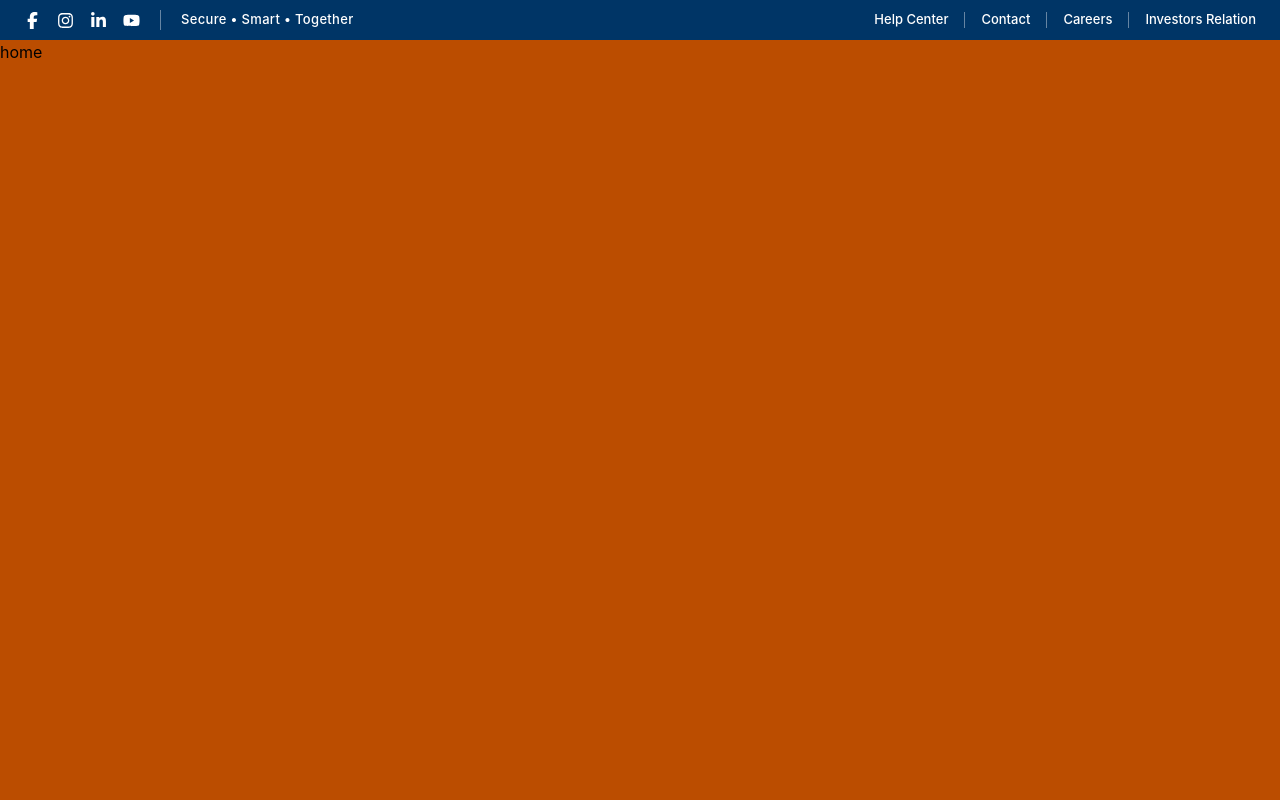
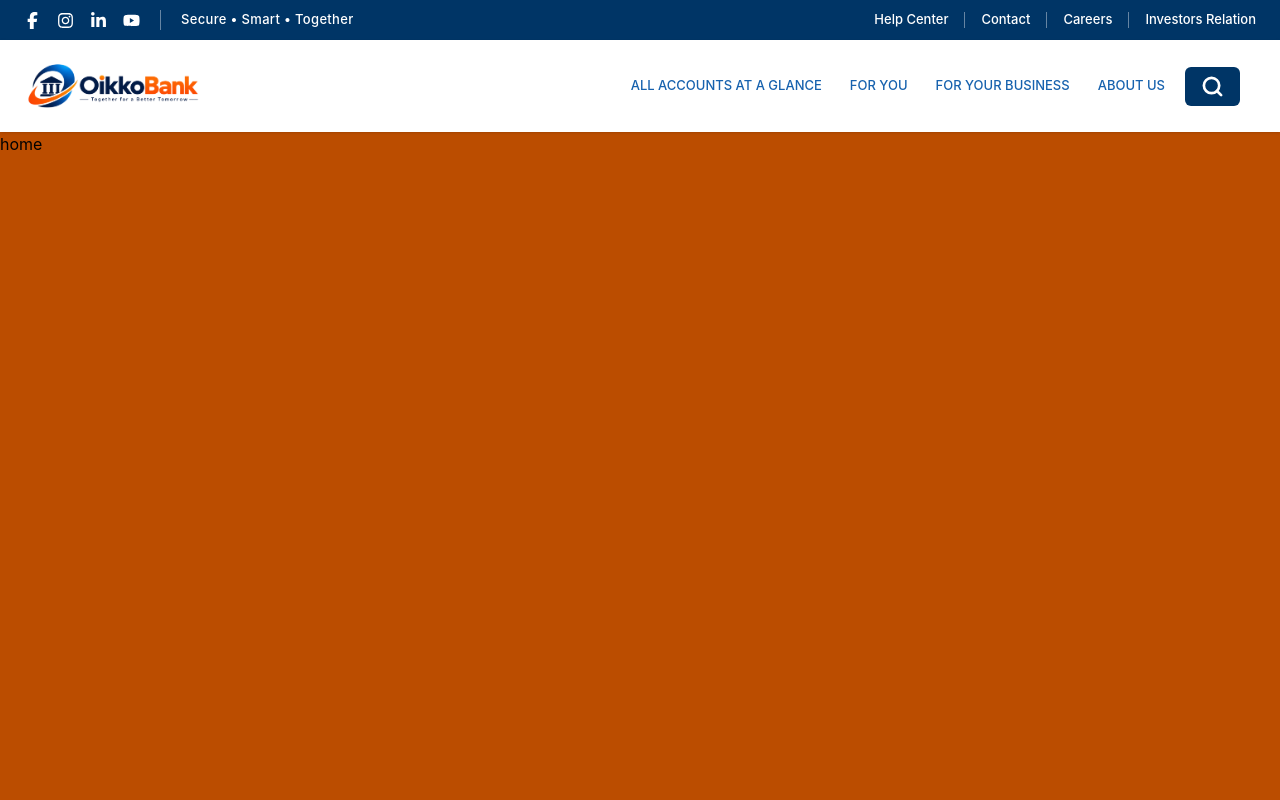
Before and after one commit to khalekuzzamandev/OikkoBank-Frontend, a Next.js app: page / in a window 1280 px wide. Shown: the top 800 px of the page. Built offline with nearby package versions, Linux system fonts and the light colour scheme.

Commit message:
top and down navbar fixed

```diff
--- a/src/components/Layout/Navbar/Downbar.tsx
+++ b/src/components/Layout/Navbar/Downbar.tsx
@@ -1,64 +1,104 @@
 
-import { Search } from "lucide-react";
+"use client";
+
+import { useState } from "react";
+import { Search, X, ArrowRight } from "lucide-react";
 import Link from "next/link";
+import Image from "next/image";
+
 const Downbar = () => {
+  const [searchOpen, setSearchOpen] = useState(false);
+  const [searchValue, setSearchValue] = useState("");
+
+  const navLinks = [
+    { name: "ALL ACCOUNTS AT A GLANCE", href: "/accounts" },
+    { name: "FOR YOU", href: "/for-you" },
+    { name: "FOR YOUR BUSINESS", href: "/business" },
+    { name: "ABOUT US", href: "/about" },
+  ];
+
+  const handleSearch = (e: React.FormEvent<HTMLFormElement>) => {
+    e.preventDefault();
+
+    if (searchValue.trim()) {
+      window.location.href = `/search?q=${encodeURIComponent(searchValue)}`;
+    }
+  };
+
   return (
-    <nav className="w-full bg-white shadow-sm">
+    <nav className="relative z-50 w-full bg-white shadow-sm">
+
       <div className="flex min-h-[68px] w-full items-center">
 
         {/* Logo Section */}
-        <div className="flex h-[68px] w-[43%] items-center bg-[#E9EAF0] px-6 md:px-10">
+        <div className="flex min-w-fit items-center pl-5">
           <Link href="/" className="flex items-center gap-2">
-            <svg
-              width="30"
-              height="30"
-              viewBox="0 0 40 40"
-              fill="none"
-              xmlns="http://www.w3.org/2000/svg"
-            >
-              <path d="M15 3L29 3L37 17H23L15 3Z" fill="#E63946" />
-              <path d="M3 17L10 5L17 17L10 29L3 17Z" fill="#2463A6" />
-              <path d="M10 29L17 17H33L26 29H10Z" fill="#159957" />
-              <path d="M17 17L23 17L30 29H17L10 17H17Z" fill="#F4A62A" />
-            </svg>
-
-            <span className="text-[23px] font-semibold tracking-tight text-[#252525]">
-              Prime Bank
-            </span>
+            <Image
+              src={'/images/OikkoBank Fintech Logo.png'}
+              alt="Oikko Bank"
+              width={184}
+              height={184} />
           </Link>
         </div>
 
         {/* Navigation Section */}
-        <div className="flex flex-1 items-center justify-end gap-5 px-6 lg:gap-8 lg:px-10">
+        <div className="flex flex-1 items-center justify-end gap-5 px-5 md:px-8 lg:px-10">
 
-          <div className="hidden items-center gap-7 md:flex">
-            <a href="#" className="whitespace-nowrap text-[13px] font-medium text-[#1762AE] hover:text-[#003566]">
-              ALL ACCOUNTS AT A GLANCE
-            </a>
-
-            <a href="#" className="whitespace-nowrap text-[13px] font-medium text-[#1762AE] hover:text-[#003566]">
-              FOR YOU
-            </a>
-
-            <a href="#" className="whitespace-nowrap text-[13px] font-medium text-[#1762AE] hover:text-[#003566]">
-              FOR YOUR BUSINESS
-            </a>
-
-            <a href="#" className="whitespace-nowrap text-[13px] font-medium text-[#1762AE] hover:text-[#003566]">
-              ABOUT US
-            </a>
+          <div className="hidden items-center gap-5 lg:flex xl:gap-7">
+            {navLinks.map((link) => (
+              <Link
+                key={link.name}
+                href={link.href}
+                className="whitespace-nowrap text-[13px] font-medium text-[#1762AE] transition-colors duration-200 hover:text-[#003566]"
+              >
+                {link.name}
+              </Link>
+            ))}
           </div>
 
-          {/* Search */}
+          {/* Search Button */}
           <button
-            aria-label="Search"
-            className="text-[#1762AE] transition hover:text-[#003566]"
+            onClick={() => setSearchOpen(!searchOpen)}
+            aria-label="Toggle search"
+            className="flex shrink-0 items-center justify-center text-white transition  px-4 py-2 rounded-md bg-[#003566] "
           >
-            <Search size={23} strokeWidth={2.8} />
+            {searchOpen ? (
+              <X size={23} strokeWidth={2.5} />
+            ) : (
+              <Search size={23} strokeWidth={2.8} />
+            )}
           </button>
-
         </div>
       </div>
+
+      {/* Search Bar */}
+      {searchOpen && (
+        <div className="absolute left-0 top-full w-full border-t border-gray-100 bg-white px-5 py-5 shadow-lg md:px-10">
+          <form
+            onSubmit={handleSearch}
+            className="mx-auto flex max-w-4xl items-center gap-3 rounded-md border border-gray-200 bg-[#F8FAFC] px-4 py-3 focus-within:border-[#1762AE]"
+          >
+            <Search size={21} className="shrink-0 text-[#1762AE]" />
+
+            <input
+              type="text"
+              value={searchValue}
+              onChange={(e) => setSearchValue(e.target.value)}
+              placeholder="Search accounts, services, information..."
+              className="w-full bg-transparent text-sm text-gray-700 outline-none placeholder:text-gray-400"
+              autoFocus
+            />
+
+            <button
+              type="submit"
+              aria-label="Submit search"
+              className="shrink-0 text-[#1762AE] transition hover:text-[#003566]"
+            >
+              <ArrowRight size={22} />
+            </button>
+          </form>
+        </div>
+      )}
     </nav>
   );
 };
--- a/src/components/Layout/Navbar/Navbar.tsx
+++ b/src/components/Layout/Navbar/Navbar.tsx
@@ -1,15 +1,194 @@
-import React from 'react';
-import Topbar from './Topbar';
+
+"use client";
+
+import { useState } from "react";
+import Link from "next/link";
+import {
+  Menu,
+  X,
+  Search,
+  ChevronRight,
+} from "lucide-react";
+import {
+  FaFacebookF,
+  FaInstagram,
+  FaLinkedinIn,
+  FaYoutube,
+} from "react-icons/fa6";
+
+import Topbar from "./Topbar";
+import Downbar from "./Downbar";
 
 const Navbar = () => {
+  const [menuOpen, setMenuOpen] = useState(false);
+  const [searchOpen, setSearchOpen] = useState(false);
+  const [searchValue, setSearchValue] = useState("");
+
+  const navLinks = [
+    { name: "All Accounts at a Glance", href: "/accounts" },
+    { name: "For You", href: "/for-you" },
+    { name: "For Your Business", href: "/business" },
+    { name: "About Us", href: "/about" },
+    { name: "Help Center", href: "/help" },
+    { name: "Contact", href: "/contact" },
+    { name: "Careers", href: "/careers" },
+    { name: "Investors Relation", href: "/investors" },
+  ];
+
+  const closeMenu = () => {
+    setMenuOpen(false);
+    setSearchOpen(false);
+  };
+
+  const handleSearch = (e: React.FormEvent<HTMLFormElement>) => {
+    e.preventDefault();
+
+    if (searchValue.trim()) {
+      window.location.href = `/search?q=${encodeURIComponent(searchValue)}`;
+    }
+  };
+
   return (
-    <div className='w-full bg-amber-400'>
-      {/* top */}
-      <div>
+    <header className="w-full">
+
+      {/* Desktop Navbar */}
+      <div className="hidden lg:block">
         <Topbar />
+        <Downbar />
       </div>
-      {/* down */}
-    </div>
+
+      {/* Mobile Navbar */}
+      <div className="relative lg:hidden">
+
+        {/* Mobile Header */}
+        <div className="flex h-[68px] items-center justify-between bg-white px-5 shadow-sm">
+
+          {/* Logo */}
+          <Link
+            href="/"
+            onClick={closeMenu}
+            className="flex items-center gap-2"
+          >
+            <svg
+              width="34"
+              height="34"
+              viewBox="0 0 40 40"
+              fill="none"
+              xmlns="http://www.w3.org/2000/svg"
+            >
+              <path d="M15 3L29 3L37 17H23L15 3Z" fill="#E63946" />
+              <path d="M3 17L10 5L17 17L10 29L3 17Z" fill="#2463A6" />
+              <path d="M10 29L17 17H33L26 29H10Z" fill="#159957" />
+              <path d="M17 17L23 17L30 29H17L10 17H17Z" fill="#F4A62A" />
+            </svg>
+
+            <span className="text-[22px] font-semibold tracking-tight text-[#252525]">
+              Prime Bank
+            </span>
+          </Link>
+
+          {/* Hamburger Button */}
+          <button
+            onClick={() => setMenuOpen(!menuOpen)}
+            aria-label={menuOpen ? "Close menu" : "Open menu"}
+            aria-expanded={menuOpen}
+            className="flex h-10 w-10 items-center justify-center rounded-md bg-[#003566] text-white transition hover:bg-[#1762AE]"
+          >
+            {menuOpen ? (
+              <X size={24} />
+            ) : (
+              <Menu size={24} />
+            )}
+          </button>
+        </div>
+
+        {/* Mobile Drawer */}
+        {menuOpen && (
+          <div className="absolute left-0 top-full z-50 max-h-[calc(100dvh-68px)] w-full overflow-y-auto bg-white shadow-xl">
+
+            {/* Social Section */}
+            <div className="bg-[#003566] px-5 py-5 text-white">
+
+              <p className="mb-4 text-sm font-medium tracking-wide">
+                Secure • Smart • Together
+              </p>
+
+              <div className="flex items-center gap-5 text-xl">
+                <Link href="#" aria-label="Facebook" className="text-[#1877F2]">
+                  <FaFacebookF />
+                </Link>
+
+                <Link href="#" aria-label="Instagram" className="text-[#E4405F]">
+                  <FaInstagram />
+                </Link>
+
+                <Link href="#" aria-label="LinkedIn" className="text-[#0A66C2]">
+                  <FaLinkedinIn />
+                </Link>
+
+                <Link href="#" aria-label="YouTube" className="text-[#FF0000]">
+                  <FaYoutube />
+                </Link>
+              </div>
+            </div>
+
+            {/* Search */}
+            <div className="border-b border-gray-100 p-5">
+              <form
+                onSubmit={handleSearch}
+                className="flex items-center gap-3 rounded-md border border-gray-200 bg-[#F8FAFC] px-4 py-3 focus-within:border-[#1762AE]"
+              >
+                <Search size={20} className="text-[#1762AE]" />
+
+                <input
+                  type="text"
+                  value={searchValue}
+                  onChange={(e) => setSearchValue(e.target.value)}
+                  placeholder="Search anything..."
+                  className="w-full bg-transparent text-sm text-gray-700 outline-none"
+                />
+
+                <button type="submit" aria-label="Search">
+                  <ChevronRight size={21} className="text-[#1762AE]" />
+                </button>
+              </form>
+            </div>
+
+            {/* Navigation Links */}
+            <div className="px-5 py-3">
+
+              <p className="mb-2 px-2 text-xs font-semibold uppercase tracking-widest text-gray-400">
+                Main Navigation
+              </p>
+
+              {navLinks.map((link) => (
+                <Link
+                  key={link.name}
+                  href={link.href}
+                  onClick={closeMenu}
+                  className="flex items-center justify-between border-b border-gray-100 px-2 py-4 text-[14px] font-medium text-[#003566] transition hover:bg-[#F3F7FC]"
+                >
+                  {link.name}
+
+                  <ChevronRight
+                    size={18}
+                    className="text-[#1762AE]"
+                  />
+                </Link>
+              ))}
+            </div>
+
+            {/* Footer */}
+            <div className="bg-[#F3F6FA] px-6 py-5">
+              <p className="text-center text-xs text-gray-500">
+                © 2026 Prime Bank. All Rights Reserved.
+              </p>
+            </div>
+
+          </div>
+        )}
+      </div>
+    </header>
   );
 };
 
```
